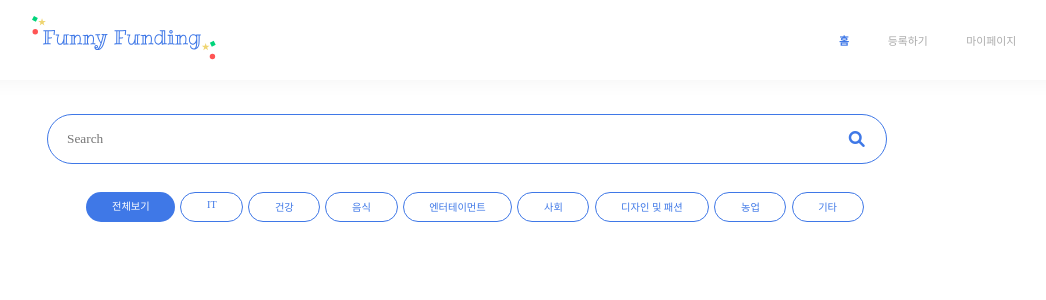
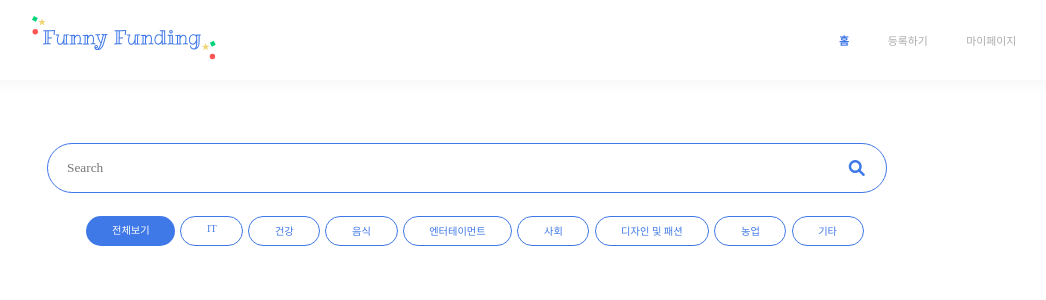
Before and after one commit to funny-funding/funny-funding-django, a Django app: page /funfun/list/ in a window 1280 px wide. Shown: the top 300 px of the page, without its empty margins (165-1211 px from the left). Run offline with Django 4.2, Linux system fonts and the light colour scheme; data that the repository does not hold is empty; some web fonts are replaced.

Commit message:
:recycle: [refactor] search input위 빈 공간 채우기

```diff
--- a/funfun/static/funfun/css/item_list.css
+++ b/funfun/static/funfun/css/item_list.css
@@ -55,12 +55,13 @@ body {
 
 .search-container {
     position: fixed;
-    top: 13vh; /* header-container 아래 */
+    top: 10vh; /* header-container 아래 */
     left: 0;
     width: 100%;
+    height: 10vh;
     background-color: white;
     z-index: 999;
-    padding: 10px 0;
+    padding: 3vh 0;
     display: flex;
     justify-content: center;
     align-items: center;
@@ -68,6 +69,8 @@ body {
 }
 
 .search-container > input {
+    position: relative;
+    top: 3vh;
     width: 60vw;
     height: 6vh;
     padding-left: 1.5vw;
@@ -79,6 +82,7 @@ body {
 
 .search-container > i {
     position: relative;
+    top: 3vh;
     left: -3vw;
     color: var(--main-color);
     cursor: pointer;
@@ -86,7 +90,7 @@ body {
 
 .category-container {
     position: fixed;
-    top: 21vh; /* search-container 아래 */
+    top: 24vh; /* search-container 아래 */
     left: 0;
     width: 100%;
     background-color: white;
```
